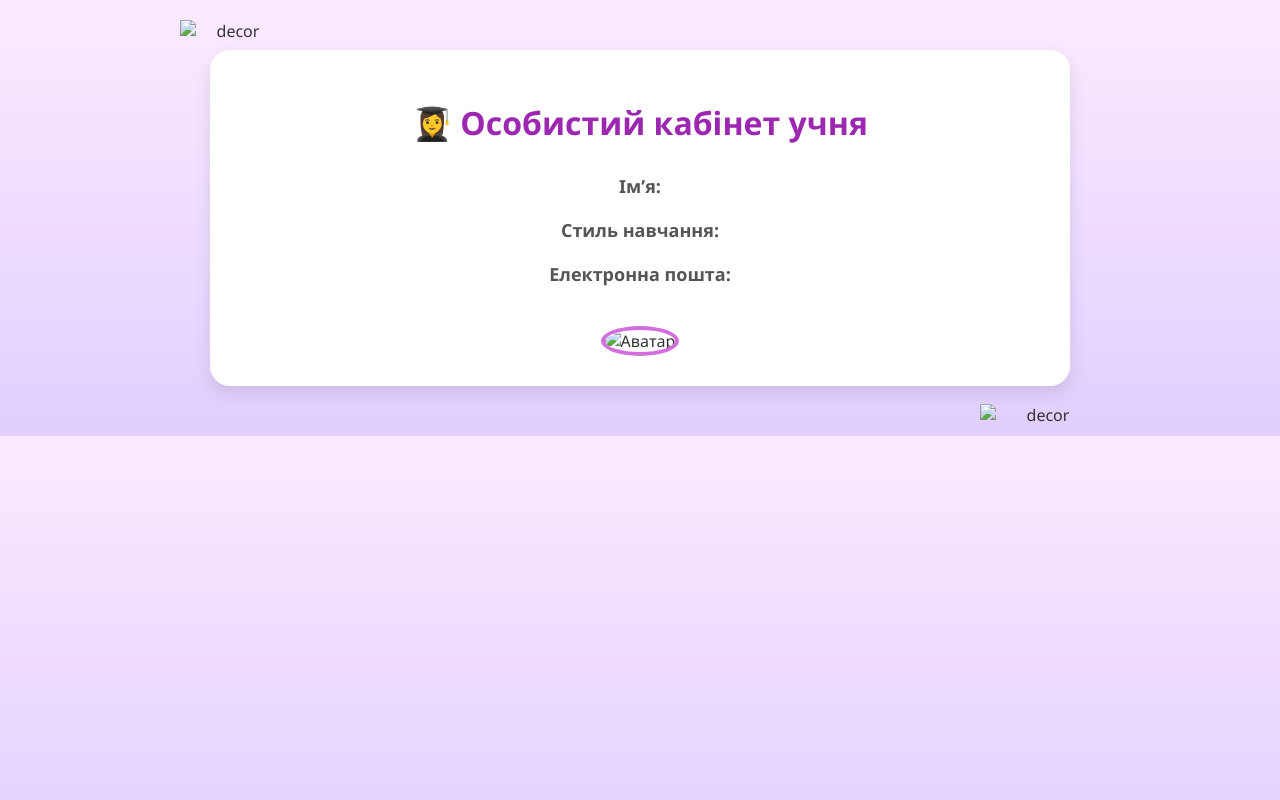
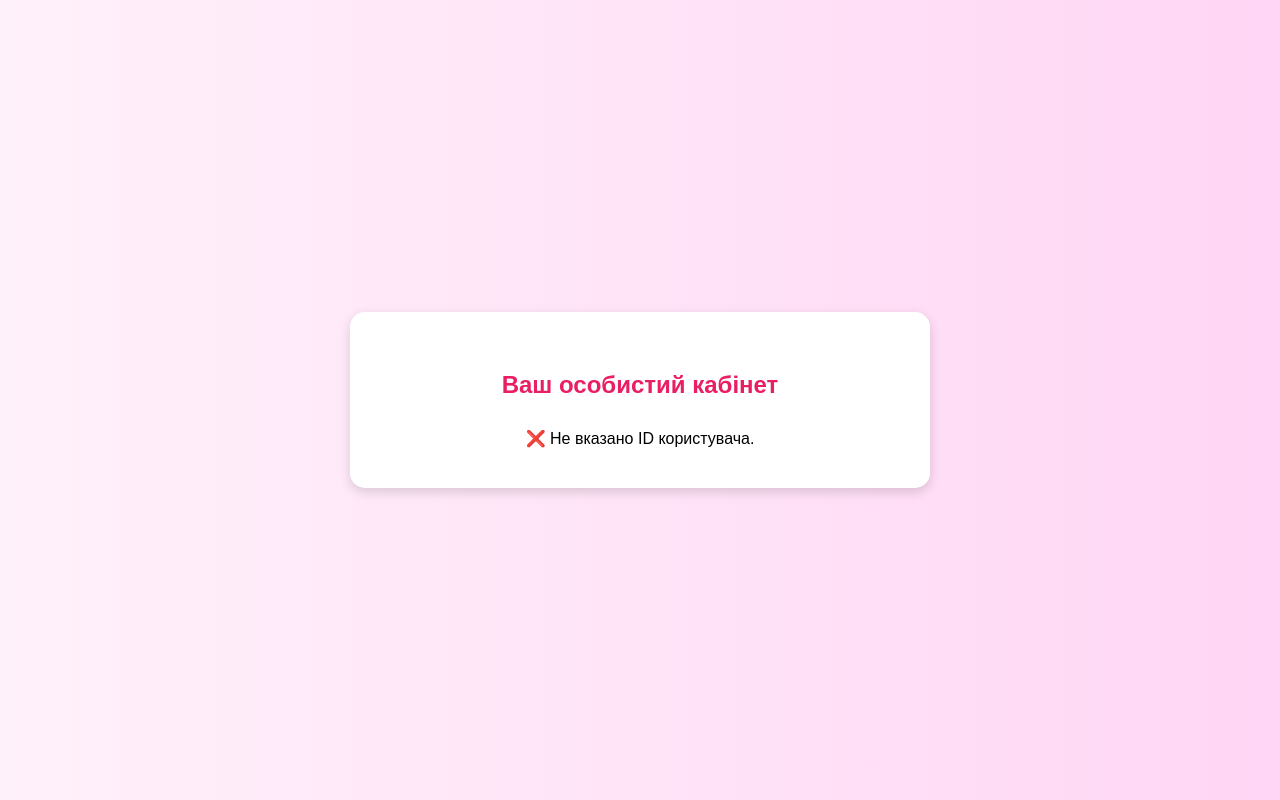
Before and after one commit to Milana-Budzanovska/FocusEd-platform, a website: page MyCabinet.html in a window 1280 px wide. Drawn offline with Linux system fonts and the light colour scheme.

Commit message:
Update MyCabinet.html

```diff
--- a/MyCabinet.html
+++ b/MyCabinet.html
@@ -5,109 +5,74 @@
   <title>Особистий кабінет</title>
   <style>
     body {
+      font-family: Arial, sans-serif;
+      background: linear-gradient(to right, #fff1fa, #ffd6f5);
       margin: 0;
-      font-family: 'Segoe UI', sans-serif;
-      background: linear-gradient(to bottom, #fbeaff, #e0cfff);
-      color: #333;
+      padding: 0;
+      display: flex;
+      justify-content: center;
+      align-items: center;
+      height: 100vh;
     }
 
-    .container {
-      max-width: 800px;
-      margin: 50px auto;
-      background: white;
-      padding: 30px;
-      border-radius: 20px;
-      box-shadow: 0 8px 16px rgba(0,0,0,0.1);
+    .cabinet-container {
+      background: #fff;
+      padding: 40px;
+      border-radius: 15px;
+      box-shadow: 0 4px 12px rgba(0, 0, 0, 0.15);
       text-align: center;
-      position: relative;
+      width: 90%;
+      max-width: 500px;
     }
 
-    h1 {
-      color: #9c27b0;
+    .cabinet-container h2 {
+      color: #e91e63;
       margin-bottom: 30px;
     }
 
-    .info-block {
-      margin: 20px 0;
+    .info {
       font-size: 18px;
-    }
-
-    .info-label {
-      font-weight: bold;
-      color: #555;
+      margin-bottom: 15px;
     }
 
     .avatar {
-      width: 120px;
-      height: 120px;
-      object-fit: contain;
-      border-radius: 50%;
-      border: 4px solid #d46de0;
       margin-top: 20px;
-    }
-
-    /* PNG декор */
-    .decor-top-left {
-      position: absolute;
-      top: -30px;
-      left: -30px;
-      width: 100px;
-    }
-
-    .decor-bottom-right {
-      position: absolute;
-      bottom: -40px;
-      right: -30px;
-      width: 120px;
+      font-weight: bold;
     }
   </style>
 </head>
 <body>
-
-  <div class="container">
-    <img src="images/star1.png" class="decor-top-left" alt="decor">
-    <img src="images/star2.png" class="decor-bottom-right" alt="decor">
-
-    <h1>👩‍🎓 Особистий кабінет учня</h1>
-
-    <div class="info-block"><span class="info-label">Імʼя:</span> <span id="name"></span></div>
-    <div class="info-block"><span class="info-label">Стиль навчання:</span> <span id="style"></span></div>
-    <div class="info-block"><span class="info-label">Електронна пошта:</span> <span id="email"></span></div>
-    <img id="avatar" class="avatar" src="" alt="Аватар">
-
+  <div class="cabinet-container">
+    <h2>Ваш особистий кабінет</h2>
+    <div id="studentInfo">
+      Завантаження даних...
+    </div>
   </div>
 
   <script>
-    // ID студента передається через параметр у URL (наприклад ?id=3)
     const urlParams = new URLSearchParams(window.location.search);
     const studentId = urlParams.get('id');
 
     if (!studentId) {
-      alert('ID користувача не знайдено в URL');
+      document.getElementById('studentInfo').innerText = "❌ Не вказано ID користувача.";
     } else {
-      fetch(`https://YOUR_RENDER_URL/student/${studentId}`)
-        .then(res => res.json())
-        .then(data => {
-          document.getElementById('name').textContent = data.name;
-          document.getElementById('style').textContent = data.learning_style;
-          document.getElementById('email').textContent = data.email;
-
-          // Підключення аватара
-          const avatarMap = {
-            "Флік": "flik.png",
-            "Смарі": "smari.png",
-            "Люмі": "lumi.png",
-            "Кріс": "kris.png"
-          };
-          const avatarFile = avatarMap[data.avatar] || "default.png";
-          document.getElementById('avatar').src = `images/${avatarFile}`;
+      fetch(`https://focused-server.onrender.com/student/${studentId}`)
+        .then(res => {
+          if (!res.ok) throw new Error("Не вдалося завантажити дані");
+          return res.json();
+        })
+        .then(student => {
+          document.getElementById('studentInfo').innerHTML = `
+            <div class="info"><strong>Ім’я:</strong> ${student.name}</div>
+            <div class="info"><strong>Стиль навчання:</strong> ${student.learning_style}</div>
+            <div class="info avatar"><strong>Аватар:</strong> ${student.avatar}</div>
+          `;
         })
         .catch(err => {
-          console.error('❌ Не вдалося завантажити дані:', err);
-          alert('Помилка при завантаженні даних користувача.');
+          console.error(err);
+          document.getElementById('studentInfo').innerText = "❌ Помилка завантаження.";
         });
     }
   </script>
-
 </body>
 </html>
```
